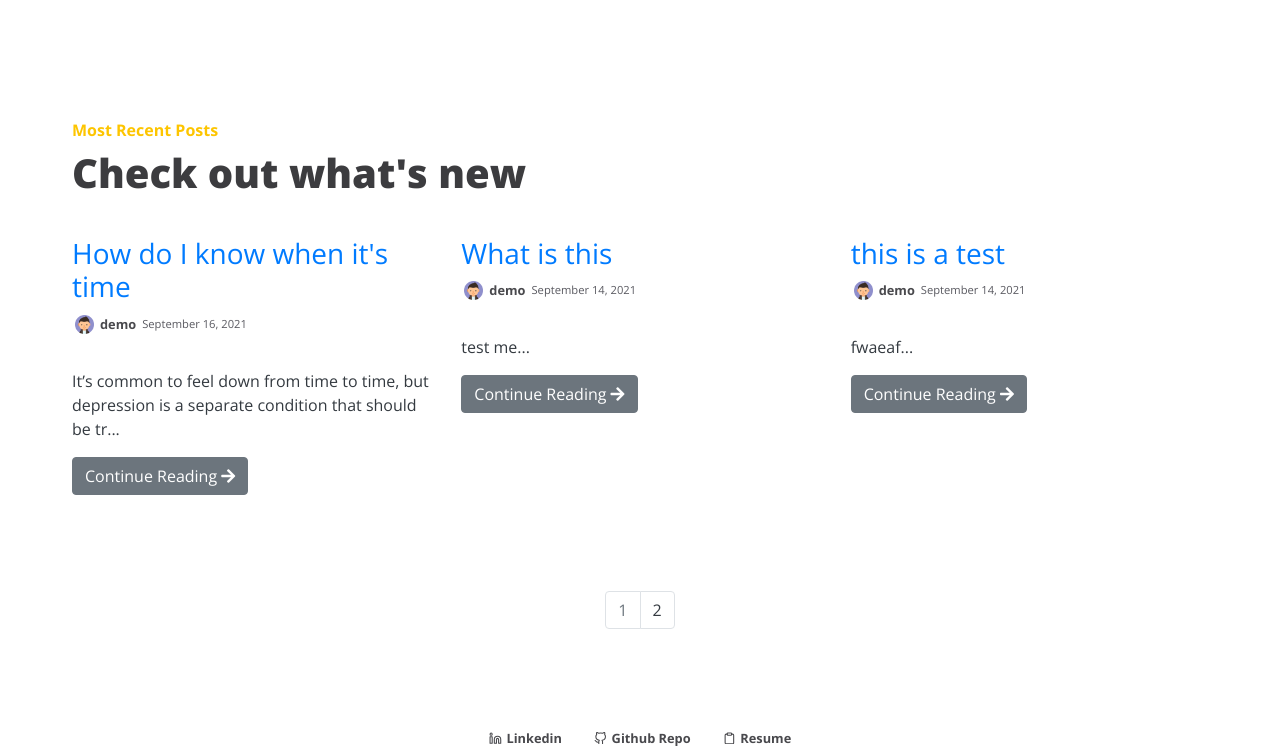
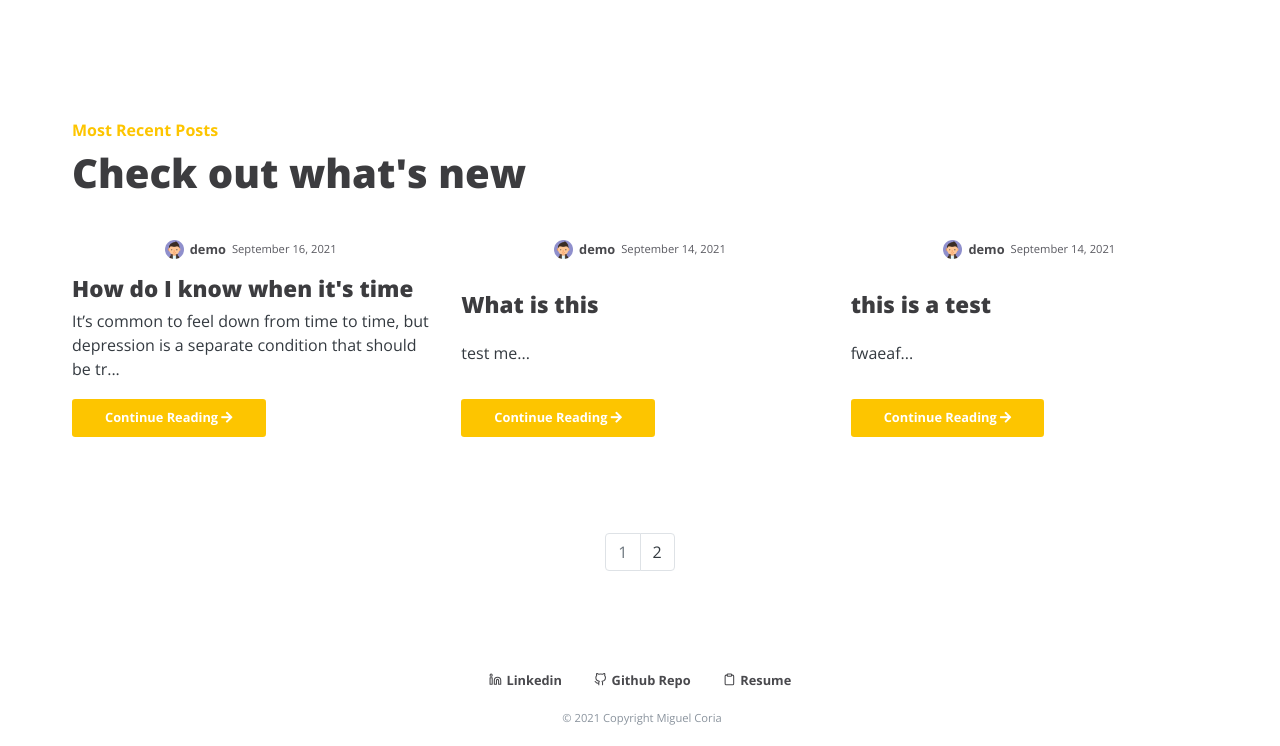
Before and after one commit to miguelcoria94/Impact, a Flask app: page / in a window 1280 px wide. Shown: the part 1035-1781 px from the top of the page. After the commit the page ends 1760 px from the top, so only its background shows below. Run offline with Flask 2, Linux system fonts and the light colour scheme; data comes from the database, SQL or seed files in the repository; some libraries are stand-ins or nearby versions.

Commit message:
working on home

```diff
--- a/impact/static/styles/main.css
+++ b/impact/static/styles/main.css
@@ -438,11 +438,29 @@ textarea {
   padding-bottom: 2rem;
 }
 
+.post-card {
+  min-height: 200px;
+  display: flex;
+  flex-direction: column;
+  justify-content: space-between;
+}
+
 .posts-div {
   padding: 3rem 4.5rem;
 }
 
-.post-card {
+a.post-card-title {
+  font-size: 1.4rem !important;
+  color: #3c3c3f !important;
+  font-weight: 800 !important;
+}
+
+a.post-card-title:hover {
+  text-decoration: none !important;
+}
+
+.posts-card-details {
+  margin-bottom: 0.5rem;
 }
 
 @media only screen and (max-width: 1250px) {
--- a/impact/templates/index.html
+++ b/impact/templates/index.html
@@ -59,15 +59,18 @@
         {% for post in blog_posts.items %}
             <div class="post-card">
 
-              <h3><a class="post-card-title" href="{{ url_for('blog_post.blog_post', blog_post_id=post.id) }}">{{ post.title }}</a></h3>
-              <div class="post-details-div">
+              <div class="post-details-div posts-card-details">
 
                 <img class="author-profile-image" align='center' src="{{url_for('static',filename='profile_pics/'+post.author.profile_image)}}" width="30">
                 <a href="{{ url_for('users.user_posts', username=post.author.username) }}" class="post-details-highlight latest-post-link latest-post-author">{{post.author.username}}</a>
                 <span class="post-details-highlight latest-post-date">{{ post.date.strftime('%B %d, %Y') }}</span>
               </div>
+              <a class="post-card-title" href="{{ url_for('blog_post.blog_post', blog_post_id=post.id) }}">{{ post.title }}</a>
               <p class="card-text text-dark">{{ post.text[:100] }}...</p>
-              <a href="{{ url_for('blog_post.blog_post', blog_post_id=post.id) }}" class="btn btn-secondary">Continue Reading <i class="fas fa-arrow-right"></i></a>
+              <div>
+                <a href="{{ url_for('blog_post.blog_post', blog_post_id=post.id) }}" class="btn latest-post-button p-2">Continue Reading <i class="fas fa-arrow-right"></i></a>
+
+              </div>
             </div>
 
 
```
